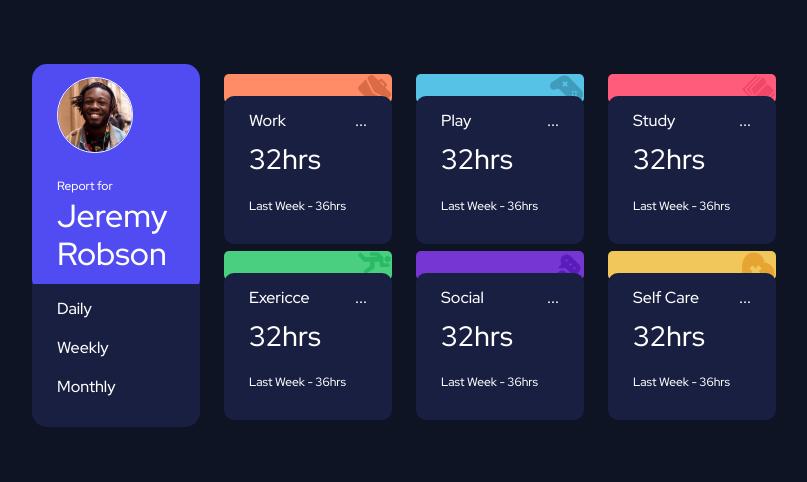
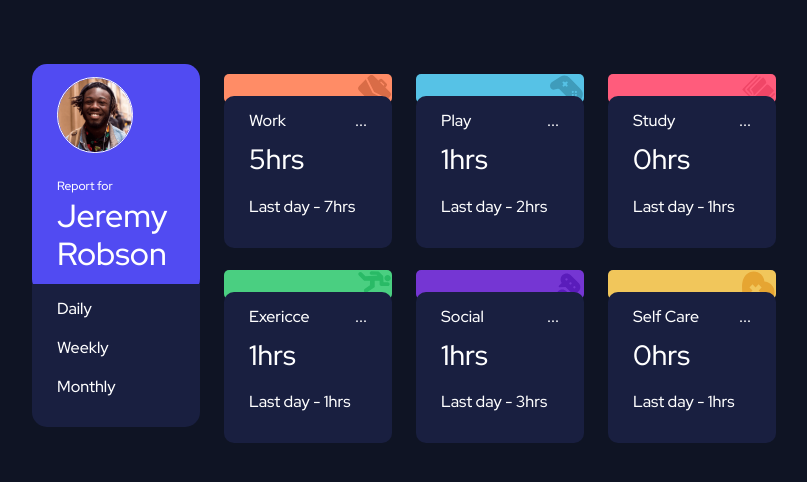
Before and after one commit to WojciechMankowski/tasks-from-the-Frontend-Mentor, a plain HTML site: page time-tracking-dashboard-main/index.html in a window 1280 px wide. Both pictures are taken after a click on the input "Daily". Shown: the whole page, without its empty margins (236-1043 px from the left). Drawn offline with nearby package versions, Linux system fonts and the light colour scheme.

Commit message:
reading JSON and render data for daily

```diff
--- a/time-tracking-dashboard-main/index.html
+++ b/time-tracking-dashboard-main/index.html
@@ -29,11 +29,11 @@
           <h2>Jeremy <br> Robson</h2>
         </div>
         <div class="time">
-          <input  class="submit" value="Daily" type="submit"/>
+          <input class="submit" id="daily" value="Daily" type="submit" />
           <br>
-          <input class="submit" value="Weekly" type="submit"/>
+          <input class="submit" id="weekly" value="Weekly" type="submit" />
           <br>
-          <input class="submit" value="Monthly" type="submit"/>
+          <input class="submit" id="monthly" value="Monthly" type="submit" />
         </div>
       </div>
       <div class="col">
@@ -47,8 +47,8 @@
             <span class="points">...</span>
 
 
-            <h3 class="timer">32hrs</h3>
-            <p class="last">Last Week - 36hrs</p>
+            <h3 class="timer_work">32hrs</h3>
+            <p class="last_work">Last Week - 36hrs</p>
           </div>
         </div>
         <div class="Exericce">
@@ -58,8 +58,8 @@
           <div class="elements">
             <span class="name">Exericce</span>
             <span class="points">...</span>
-            <h3 class="timer">32hrs</h3>
-            <p class="last">Last Week - 36hrs</p>
+            <h3 class="timer_exericce">32hrs</h3>
+            <p class="last_exericce">Last Week - 36hrs</p>
           </div>
         </div>
       </div>
@@ -71,8 +71,8 @@
           <div class="elements">
             <span class="name">Play</span>
             <span class="points">...</span>
-            <h3 class="timer">32hrs</h3>
-            <p class="last">Last Week - 36hrs</p>
+            <h3 class="timer_play">32hrs</h3>
+            <p class="last_play">Last Week - 36hrs</p>
           </div>
         </div>
         <div class="Social">
@@ -82,8 +82,8 @@
           <div class="elements">
             <span class="name">Social</span>
             <span class="points">...</span>
-            <h3 class="timer">32hrs</h3>
-            <p class="last">Last Week - 36hrs</p>
+            <h3 class="timer_social">32hrs</h3>
+            <p class="last_social">Last Week - 36hrs</p>
           </div>
         </div>
       </div>
@@ -95,8 +95,8 @@
           <div class="elements">
             <span class="name">Study</span>
             <span class="points">...</span>
-            <h3 class="timer">32hrs</h3>
-            <p class="last">Last Week - 36hrs</p>
+            <h3 class="timer_study">32hrs</h3>
+            <p class="last_study">Last Week - 36hrs</p>
           </div>
         </div>
         <div class="SelfCare">
@@ -106,8 +106,8 @@
           <div class="elements">
             <span class="name">Self Care</span>
             <span class="points">...</span>
-            <h3 class="timer">32hrs</h3>
-            <p class="last">Last Week - 36hrs</p>
+            <h3 class="timer_care">32hrs</h3>
+            <p class="last_care">Last Week - 36hrs</p>
           </div>
         </div>
       </div>
@@ -119,6 +119,8 @@
     Challenge by <a href="https://www.frontendmentor.io?ref=challenge" target="_blank">Frontend Mentor</a>.
     Coded by <a href="#">Your Name Here</a>.
   </div> -->
+  <script src="./index.js"></script>
+
   <script src="https://cdn.jsdelivr.net/npm/bootstrap@5.2.0-beta1/dist/js/bootstrap.bundle.min.js"
     integrity="sha384-pprn3073KE6tl6bjs2QrFaJGz5/SUsLqktiwsUTF55Jfv3qYSDhgCecCxMW52nD2"
     crossorigin="anonymous"></script>
--- a/time-tracking-dashboard-main/index.js
+++ b/time-tracking-dashboard-main/index.js
@@ -0,0 +1,119 @@
+// TODO znaleść następujące elementy:
+//  -inputy z czasem
+//  -h3 z dany w czasie
+// -p.last
+
+// TŁumaczenia:
+// -current obecnie
+// -previous poprzednio
+const time_input_daily = document.getElementById("daily");
+const time_input_weekly = document.getElementById("weekly");
+const time_input_monthly = document.getElementById("monthly");
+console.log(time_input_monthly);
+let mydata = [];
+let work_current,
+  play_current,
+  study_current,
+  exerice_current,
+  social_current,
+  care_current;
+let work_previous,
+  play_previous,
+  stud_previousy,
+  exerice_previous,
+  social_previous,
+  care_previous;
+const ButtonOperationDaily = () => {
+  for (let index = 0; index != mydata.length; index++) {
+    let elements = mydata[index];
+    console.log();
+    if (elements.title == "Work") {
+      let times = elements.timeframes.daily;
+      work_current = times.current;
+      work_previous = times.previous;
+    } else if (elements.title == "Play") {
+      let times = elements.timeframes.daily;
+      play_current = times.current;
+      play_previous = times.previous;
+    } else if (elements.title == "Study") {
+      let times = elements.timeframes.daily;
+      study_current = times.current;
+      study_previous = times.previous;
+    } else if (elements.title == "Exercise") {
+      let times = elements.timeframes.daily;
+      exerice_current = times.current;
+      exerice_previous = times.previous;
+    } else if (elements.title == "Social") {
+      let times = elements.timeframes.daily;
+      social_current = times.current;
+      social_previous = times.previous;
+    } else if (elements.title == "Self Care") {
+      let times = elements.timeframes.daily;
+      care_current = times.current;
+      care_previous = times.previous;
+    }
+  }
+  render("day");
+};
+const ButtonOperationWeekly = () => {
+  console.log("weekly");
+};
+const ButtonOperationMonthly = () => {
+  console.log("onthly");
+};
+const readJSON = (namefile) => {
+  fetch(namefile)
+    .then((res) => res.json())
+    .then((resultat) => saveToObj(resultat))
+    .catch((error) => console.log(error));
+};
+
+const saveToObj = (res) => {
+  for (let index = 0; index != res.length; index++) {
+    mydata.push(res[index]);
+  }
+};
+
+const render = (name) => {
+  const timerwork = document.getElementsByClassName("timer_work")[0];
+  const lastwork = document.getElementsByClassName("last_work")[0];
+  const timerplay = document.getElementsByClassName("timer_play")[0];
+  const lastplay = document.getElementsByClassName("last_play")[0];
+
+  const timerstudy = document.getElementsByClassName("timer_study")[0];
+  const laststudy = document.getElementsByClassName("last_study")[0];
+
+  const timersocial = document.getElementsByClassName("timer_social")[0];
+  const lastsocial = document.getElementsByClassName("last_social")[0];
+  const timercare = document.getElementsByClassName("timer_care")[0];
+  const lastcare = document.getElementsByClassName("last_care")[0];
+
+  const timerexeriec = document.getElementsByClassName("timer_exericce")[0];
+  const lastexeriec = document.getElementsByClassName("last_exericce")[0];
+
+  timerwork.innerHTML = `${work_current}hrs`
+  lastwork.innerHTML = `Last ${name} - ${work_previous}hrs`
+
+  timerexeriec.innerHTML = `${exerice_current}hrs`
+  lastexeriec.innerHTML = `Last ${name} - ${exerice_previous}hrs`
+
+  timerplay.innerHTML = `${play_current}hrs`
+  lastplay.innerHTML = `Last ${name} - ${play_previous}hrs`
+
+  timerstudy.innerHTML = `${study_current}hrs`
+  laststudy.innerHTML = `Last ${name} - ${study_previous}hrs`
+
+  timersocial.innerHTML = `${social_current}hrs`
+  lastsocial.innerHTML = `Last ${name} - ${social_previous}hrs`
+
+  timercare.innerHTML = `${care_current}hrs`
+  lastcare.innerHTML = `Last ${name} - ${care_previous}hrs`
+
+};
+
+readJSON("./data.json");
+time_input_daily.addEventListener("click", ButtonOperationDaily);
+time_input_weekly.addEventListener("click", ButtonOperationWeekly);
+time_input_monthly.addEventListener("click", ButtonOperationMonthly);
+
+// FIXME npawić coś z tym plikiem
--- a/time-tracking-dashboard-main/style.css
+++ b/time-tracking-dashboard-main/style.css
@@ -64,6 +64,7 @@ body {
   position: relative;
   bottom: -3px;
   cursor: pointer;
+  margin-bottom: 15px;
 }
 .elements:hover {
   background-color: #5568D9;
@@ -76,6 +77,7 @@ body {
 .elements h3 {
   padding-bottom: 10px;
   padding-top: 10px;
+
 }
 .last {
   margin-top: 10px;
```
Also changed, not shown: time-tracking-dashboard-main/data.json (line endings or trailing spaces).
